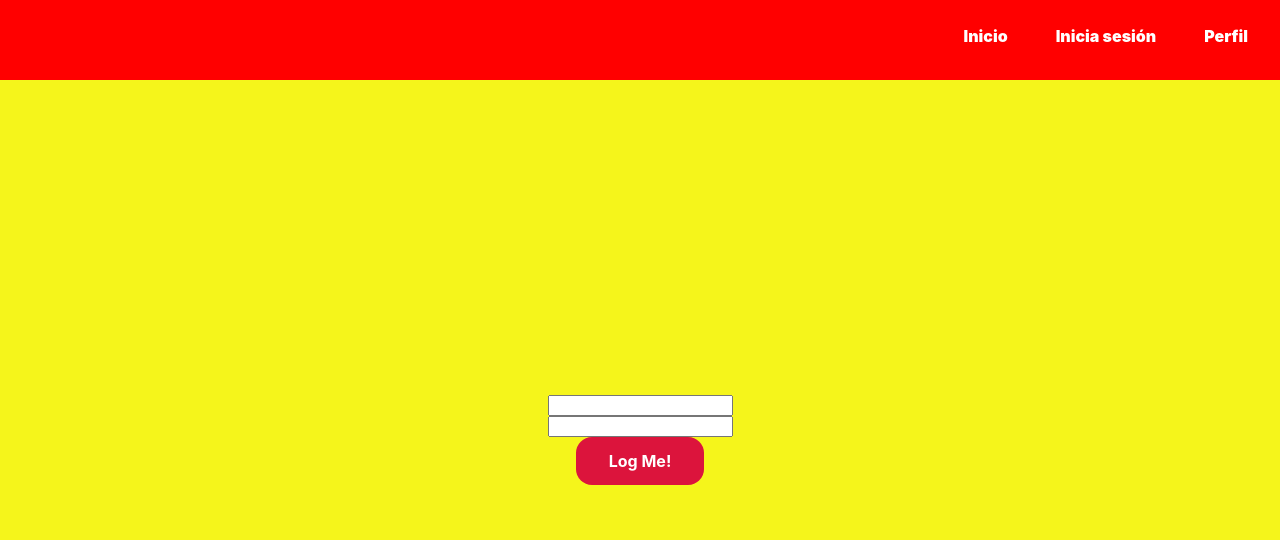
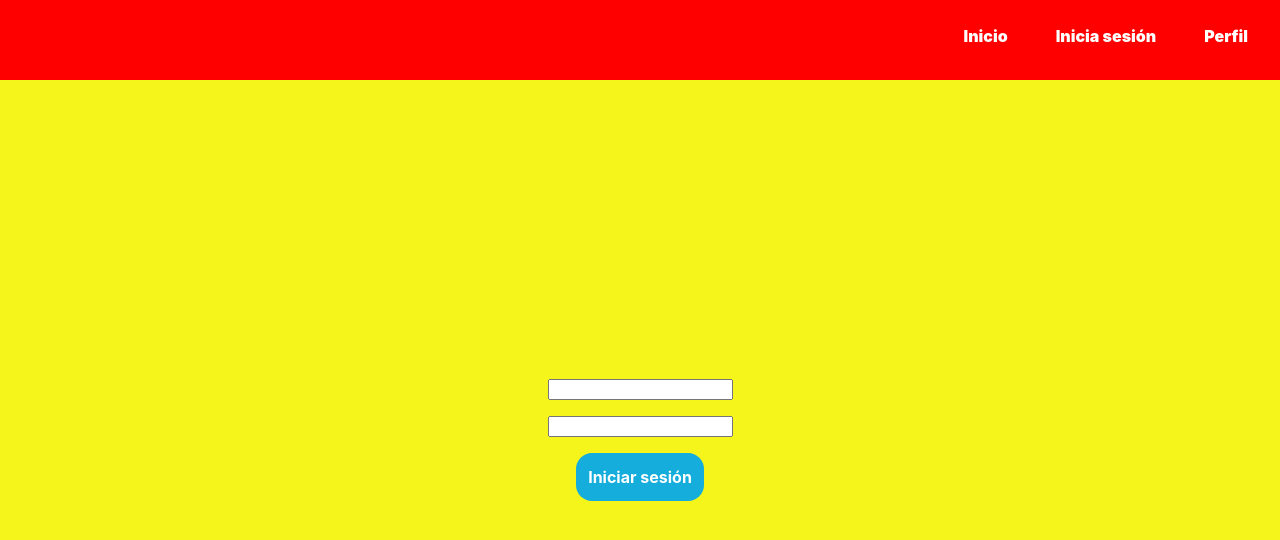
Before and after one commit to martaguillemolmos/frontedtattostudio, a React (Vite) app: page /login in a window 1280 px wide. Shown: the top 540 px of the page. Built offline with nearby package versions, Linux system fonts and the light colour scheme.

Commit message:
test:Send the form data through the body. After checking that it works correctly, what we will do is connect our API through the apiCalls file.

```diff
--- a/src/pages/Login/Login.css
+++ b/src/pages/Login/Login.css
@@ -9,6 +9,7 @@
     align-items: center;
 
     background-color: rgb(245, 245, 27);
+    gap: 1em;
 }
 
 .buttonSubmit {
@@ -17,7 +18,7 @@
     width: 8em;
 
     border-radius: 1em;
-    background-color: crimson;
+    background-color: rgb(20, 173, 220);
     color: white;
     font-weight: bolder;
 
--- a/src/pages/Login/Login.jsx
+++ b/src/pages/Login/Login.jsx
@@ -60,7 +60,7 @@ export const Login = () => {
         functionProp={functionHandler}
         // onBlur={}
       />
-      <div className='buttonSubmit' onClick={logMe}>Log Me!</div>
+      <div className='buttonSubmit' onClick={logMe}>Iniciar sesión</div>
     </div>
   );
 };
```
